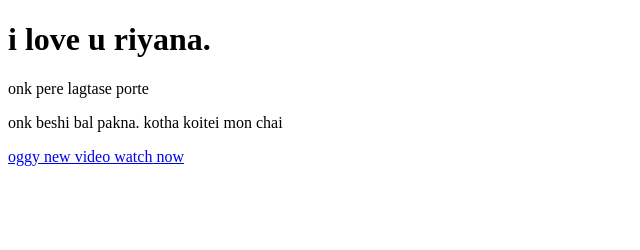
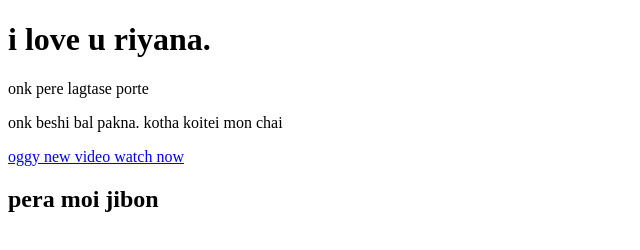
Before and after one commit to Nahiyan902/new-project-1, a plain HTML site: page index.html in a window 1280 px wide. Shown: the whole page, without its empty margins (0-640 px from the left). Drawn offline with Linux system fonts and the light colour scheme.

Commit message:
new life

```diff
--- a/index.html
+++ b/index.html
@@ -11,8 +11,8 @@
     <p>onk beshi bal pakna. kotha koitei mon chai</p>
 <div>
     <a href="https://www.youtube.com/watch?v=GSFJ49yqTwo">oggy new video watch now</a>
-
 </div>
+<h2>pera moi <b>jibon</b></h2>
 
 </body>
 </html>
```
